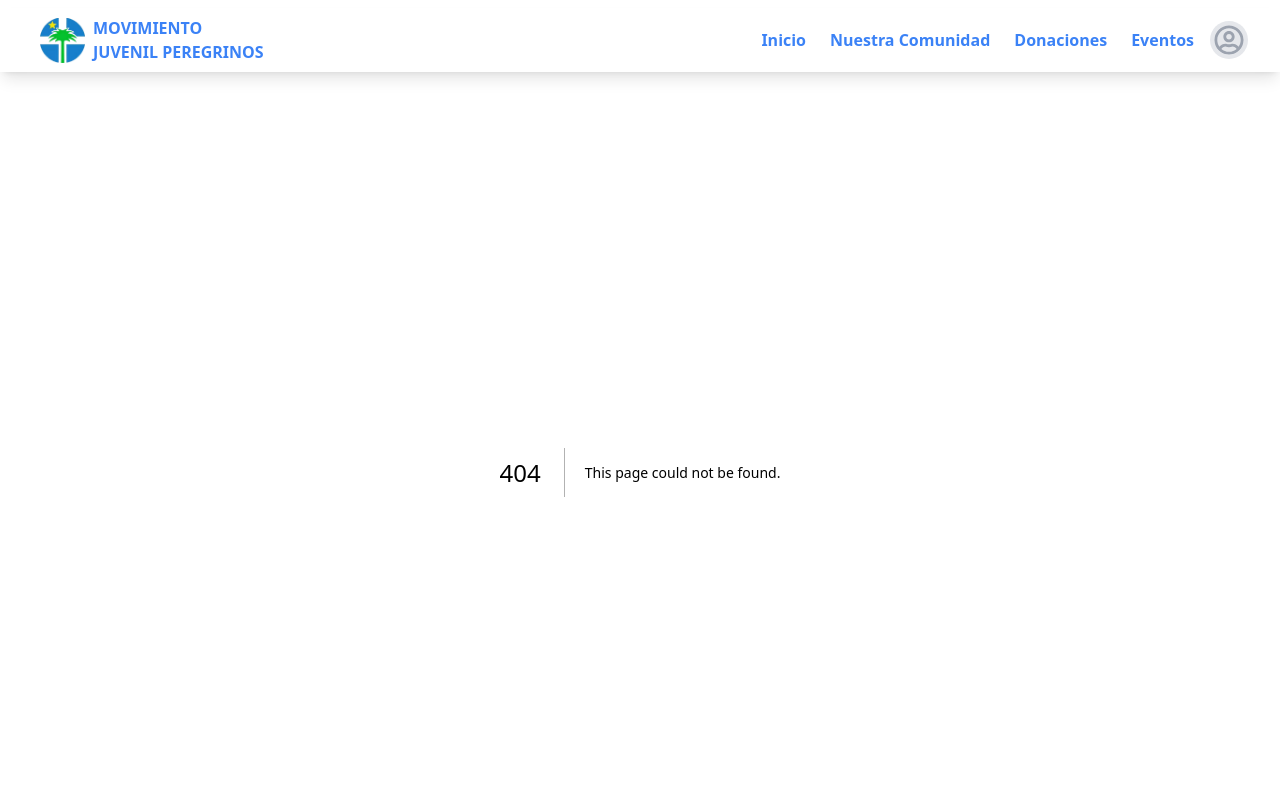
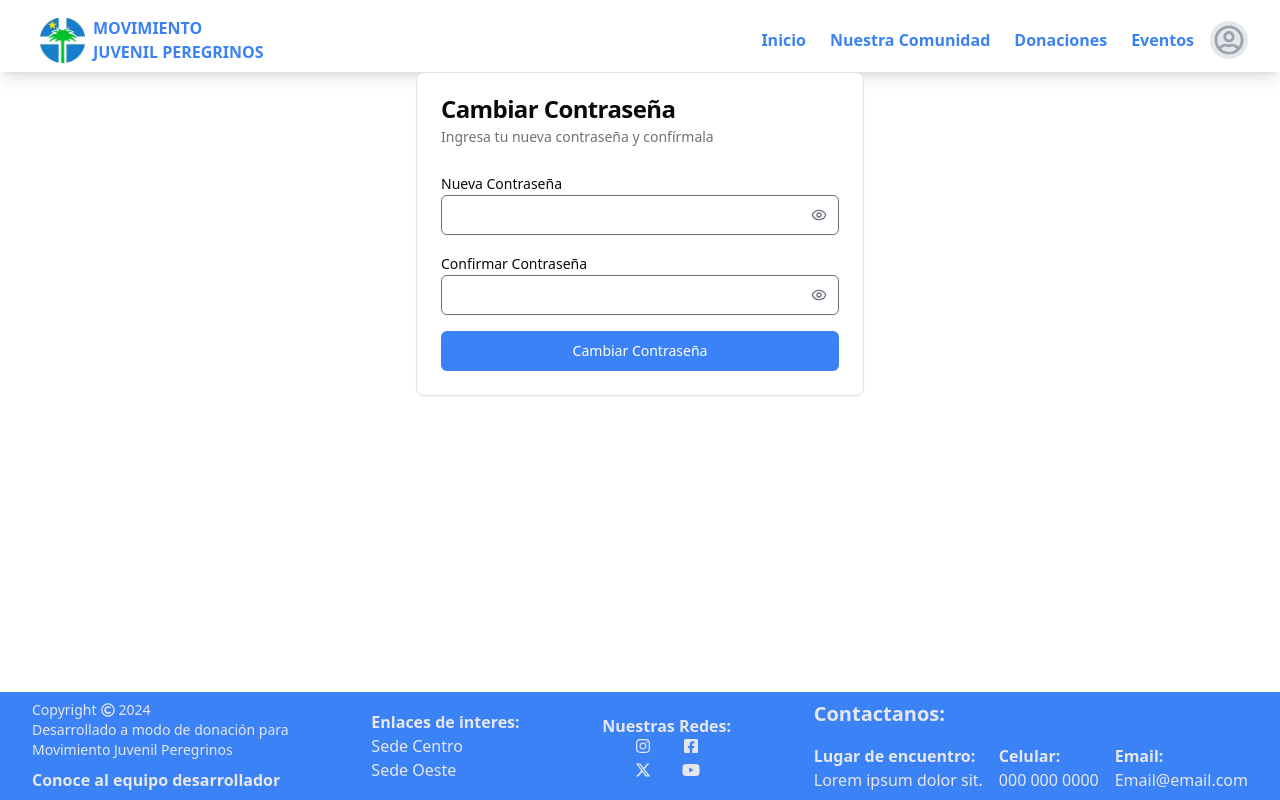
Before and after one commit to CardoneLeandro/WEB-FT-52-FRONT, a Next.js app in the folder front/: page /resetpassword in a window 1280 px wide. Before the commit this address had no page. Shown: the top 800 px of the page. Built offline with nearby package versions, Linux system fonts and the light colour scheme.

Commit message:
cambios realizados

```diff
--- /dev/null
+++ b/front/src/app/dashBoard-Admin/donations/donationComponent.tsx
@@ -0,0 +1,26 @@
+import React from 'react';
+import { Button } from '../../../components/ui/button';
+import { AdminDonation } from '../../../context/AuthContext';
+
+
+export default function DonationComponent({ props, confirmPayment, cancelPayment }: { props: AdminDonation, confirmPayment: (id: string) => void, cancelPayment: (id: string) => void }) {
+  return (
+    <div className="cursor-pointer">
+
+      <div>title: {props.title}</div>
+      <div>amount: {props.amount}</div>
+      {props.status === 'pending' ?
+        <div>
+          <Button
+          variant={'constructive'}
+          onClick={() => confirmPayment(props.id)}>CONFIRMAR</Button>
+          <Button
+           variant={'destructive'}
+           onClick={() => cancelPayment(props.id)}>CANCELAR</Button>
+        </div>
+        :
+        <div>status: {props.status}</div>
+        }
+    </div>
+  );
+}
--- /dev/null
+++ b/front/src/app/dashBoard-Admin/events/currentevents/eventComponent.tsx
@@ -0,0 +1,26 @@
+import React from 'react';
+import { Event } from '@/context/AuthContext';
+
+export default function EventComponent({
+  props,
+  onToggleHighlight,
+  onUpdateEvent,
+}: {
+  props: Event;
+  onToggleHighlight: (id: string) => void;
+  onUpdateEvent: (event: Event) => void;
+}) {
+  return (
+    <div>
+      <div>titulo: {props.title}</div>
+      <div>descripcion: {props.description}</div>
+      <div>fecha: {new Date(props.eventDate).toLocaleDateString()} </div>
+      <div>HighLight: {props.highlight ? 'Si' : 'No'} </div>
+      <div>Imagen: {props.images[0] || 'Sin imagen'}</div>
+      <div>Direccion: {props.eventAddress}</div>
+      <div>Costo: {props.price}</div>
+      <div>Cupos: {props.stock}</div>
+      <div>Status: {props.status}</div>
+    </div>
+  );
+}
--- /dev/null
+++ b/front/src/app/dashBoard-Admin/usercontrol/usersComponent.tsx
@@ -0,0 +1,40 @@
+import { Session } from '@/context/AuthContext'
+import React from 'react'
+import { Button } from '../../../components/ui/button'
+
+interface User{
+  id: string
+  name: string
+  email: string
+  status: 'active' | 'partialactive' | 'pending' | 'banned' | 'inactive'
+  role: 'user' | 'admin' | 'superadmin'
+  image: string
+  previousStatus?: string;
+}
+
+
+export default function UsersComponent({props, changeRole, changeStatus}: {props: User, changeRole: (id: string) => void, changeStatus: (id: string) => void}) {
+
+  return (
+    <div>
+        <div>Nombre: {props.name}</div>
+        <div>Email: {props.email}</div>
+        <div>Rol: {props.role}</div>
+        <div>Status: {props.status}</div>
+          <div>
+            <Button
+             onClick={() => changeRole(props.id)}
+             variant={props.role === 'user' ? 'constructive' : 'destructive'}>
+              {props.role === 'user' ? 'Volver Admin' : 'Quitar Admin'}
+            </Button>
+            </div>
+            <div>
+                <Button
+                onClick={() => changeStatus(props.id)}
+                variant={props.status === 'banned' ? 'default' : 'destructive'}>
+                    {props.status === 'banned' ?  'Desbanear' : 'Banear'}
+                </Button>
+            </div>
+    </div>
+  )
+}
--- /dev/null
+++ b/front/src/app/resetpassword/page.tsx
@@ -0,0 +1,129 @@
+'use client';
+
+import { useState } from 'react';
+import { Formik, Form, Field } from 'formik';
+import * as Yup from 'yup';
+import { Eye, EyeOff } from 'lucide-react';
+import { Button } from '@/components/ui/button';
+import { Input } from '@/components/ui/input';
+import { Label } from '@/components/ui/label';
+import {
+  Card,
+  CardContent,
+  CardDescription,
+  CardHeader,
+  CardTitle,
+} from '@/components/ui/card';
+
+const PasswordSchema = Yup.object().shape({
+  password: Yup.string()
+    .min(8, 'La contraseña debe tener al menos 8 caracteres')
+    .matches(/[A-Z]/, 'Debe contener al menos una letra mayúscula')
+    .matches(/[0-9]/, 'Debe contener al menos un número')
+    .required('La contraseña es requerida'),
+  confirmPassword: Yup.string()
+    .oneOf([Yup.ref('password'), null], 'Las contraseñas deben coincidir')
+    .required('La confirmación de contraseña es requerida'),
+});
+
+export default function CambioContrasena() {
+  const [showPassword, setShowPassword] = useState(false);
+  const [showConfirmPassword, setShowConfirmPassword] = useState(false);
+
+  return (
+    <Card className="w-full max-w-md mx-auto">
+      <CardHeader>
+        <CardTitle>Cambiar Contraseña</CardTitle>
+        <CardDescription>
+          Ingresa tu nueva contraseña y confírmala
+        </CardDescription>
+      </CardHeader>
+      <CardContent>
+        <Formik
+          initialValues={{ password: '', confirmPassword: '' }}
+          validationSchema={PasswordSchema}
+          onSubmit={(values, { setSubmitting }) => {
+            setTimeout(() => {
+              alert(JSON.stringify(values, null, 2));
+              setSubmitting(false);
+            }, 400);
+          }}
+        >
+          {({ errors, touched }) => (
+            <Form className="space-y-4">
+              <div>
+                <Label htmlFor="password">Nueva Contraseña</Label>
+                <div className="relative">
+                  <Field
+                    as={Input}
+                    id="password"
+                    name="password"
+                    type={showPassword ? 'text' : 'password'}
+                    className={
+                      errors.password && touched.password
+                        ? 'border-red-500'
+                        : ''
+                    }
+                  />
+                  <button
+                    type="button"
+                    className="absolute inset-y-0 right-0 pr-3 flex items-center"
+                    onClick={() => setShowPassword(!showPassword)}
+                  >
+                    {showPassword ? (
+                      <EyeOff className="h-4 w-4 text-gray-500" />
+                    ) : (
+                      <Eye className="h-4 w-4 text-gray-500" />
+                    )}
+                  </button>
+                </div>
+                {errors.password && touched.password && (
+                  <div className="text-red-500 text-sm mt-1">
+                    {errors.password}
+                  </div>
+                )}
+              </div>
+
+              <div>
+                <Label htmlFor="confirmPassword">Confirmar Contraseña</Label>
+                <div className="relative">
+                  <Field
+                    as={Input}
+                    id="confirmPassword"
+                    name="confirmPassword"
+                    type={showConfirmPassword ? 'text' : 'password'}
+                    className={
+                      errors.confirmPassword && touched.confirmPassword
+                        ? 'border-red-500'
+                        : ''
+                    }
+                  />
+                  <button
+                    type="button"
+                    className="absolute inset-y-0 right-0 pr-3 flex items-center"
+                    onClick={() => setShowConfirmPassword(!showConfirmPassword)}
+                  >
+                    {showConfirmPassword ? (
+                      <EyeOff className="h-4 w-4 text-gray-500" />
+                    ) : (
+                      <Eye className="h-4 w-4 text-gray-500" />
+                    )}
+                  </button>
+                </div>
+                {errors.confirmPassword && touched.confirmPassword && (
+                  <div className="text-red-500 text-sm mt-1">
+                    {errors.confirmPassword}
+                  </div>
+                )}
+              </div>
+
+              <Button type="submit" className="w-full">
+                Cambiar Contraseña
+              </Button>
+            </Form>
+          )}
+        </Formik>
+      </CardContent>
+    </Card>
+  );
+}
--- /dev/null
+++ b/front/src/components/ui/scroll-area.tsx
@@ -0,0 +1,48 @@
+"use client"
+
+import * as React from "react"
+import * as ScrollAreaPrimitive from "@radix-ui/react-scroll-area"
+
+import { cn } from "@/lib/utils"
+
+const ScrollArea = React.forwardRef<
+  React.ElementRef<typeof ScrollAreaPrimitive.Root>,
+  React.ComponentPropsWithoutRef<typeof ScrollAreaPrimitive.Root>
+>(({ className, children, ...props }, ref) => (
+  <ScrollAreaPrimitive.Root
+    ref={ref}
+    className={cn("relative overflow-hidden", className)}
+    {...props}
+  >
+    <ScrollAreaPrimitive.Viewport className="h-full w-full rounded-[inherit]">
+      {children}
+    </ScrollAreaPrimitive.Viewport>
+    <ScrollBar />
+    <ScrollAreaPrimitive.Corner />
+  </ScrollAreaPrimitive.Root>
+))
+ScrollArea.displayName = ScrollAreaPrimitive.Root.displayName
+
+const ScrollBar = React.forwardRef<
+  React.ElementRef<typeof ScrollAreaPrimitive.ScrollAreaScrollbar>,
+  React.ComponentPropsWithoutRef<typeof ScrollAreaPrimitive.ScrollAreaScrollbar>
+>(({ className, orientation = "vertical", ...props }, ref) => (
+  <ScrollAreaPrimitive.ScrollAreaScrollbar
+    ref={ref}
+    orientation={orientation}
+    className={cn(
+      "flex touch-none select-none transition-colors",
+      orientation === "vertical" &&
+        "h-full w-2.5 border-l border-l-transparent p-[1px]",
+      orientation === "horizontal" &&
+        "h-2.5 flex-col border-t border-t-transparent p-[1px]",
+      className
+    )}
+    {...props}
+  >
+    <ScrollAreaPrimitive.ScrollAreaThumb className="relative flex-1 rounded-full bg-border" />
+  </ScrollAreaPrimitive.ScrollAreaScrollbar>
+))
+ScrollBar.displayName = ScrollAreaPrimitive.ScrollAreaScrollbar.displayName
+
+export { ScrollArea, ScrollBar }
```
Also changed, not shown: front/src/app/eventdetail/page.ts (added).
